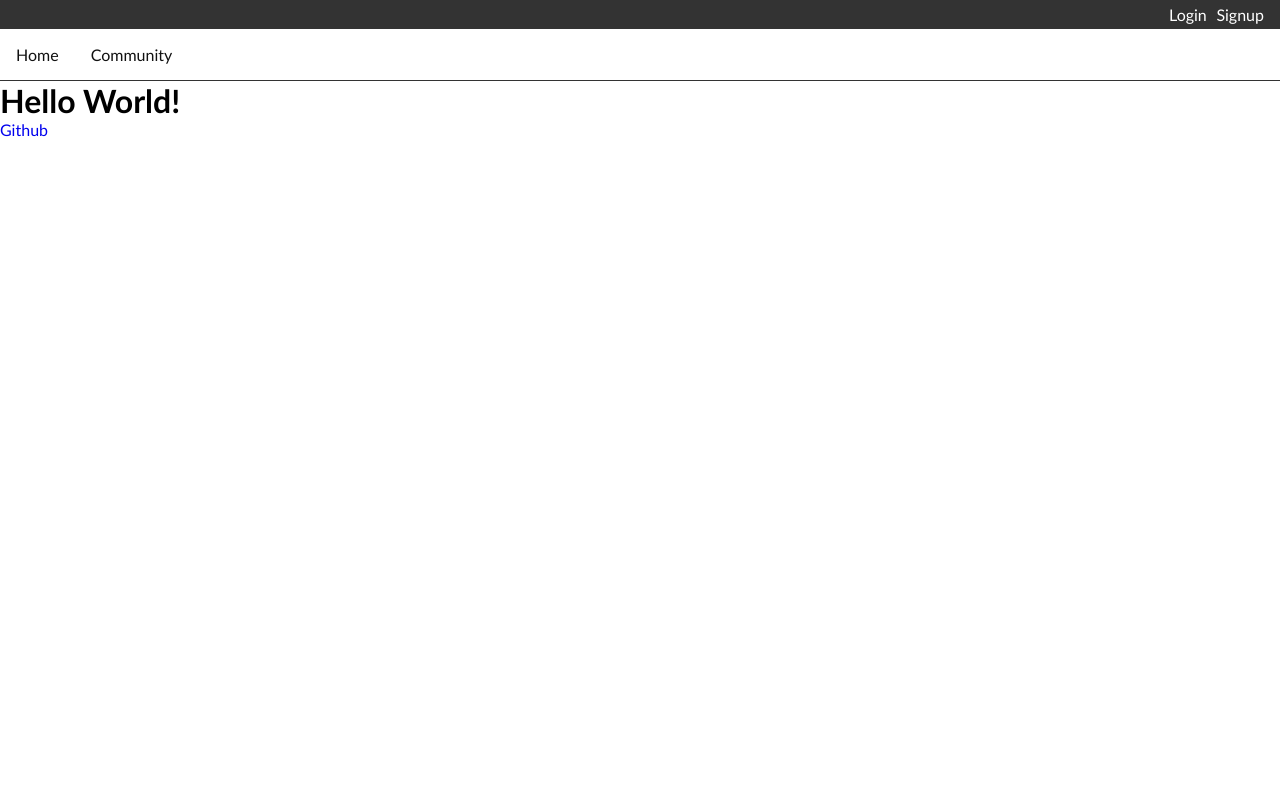
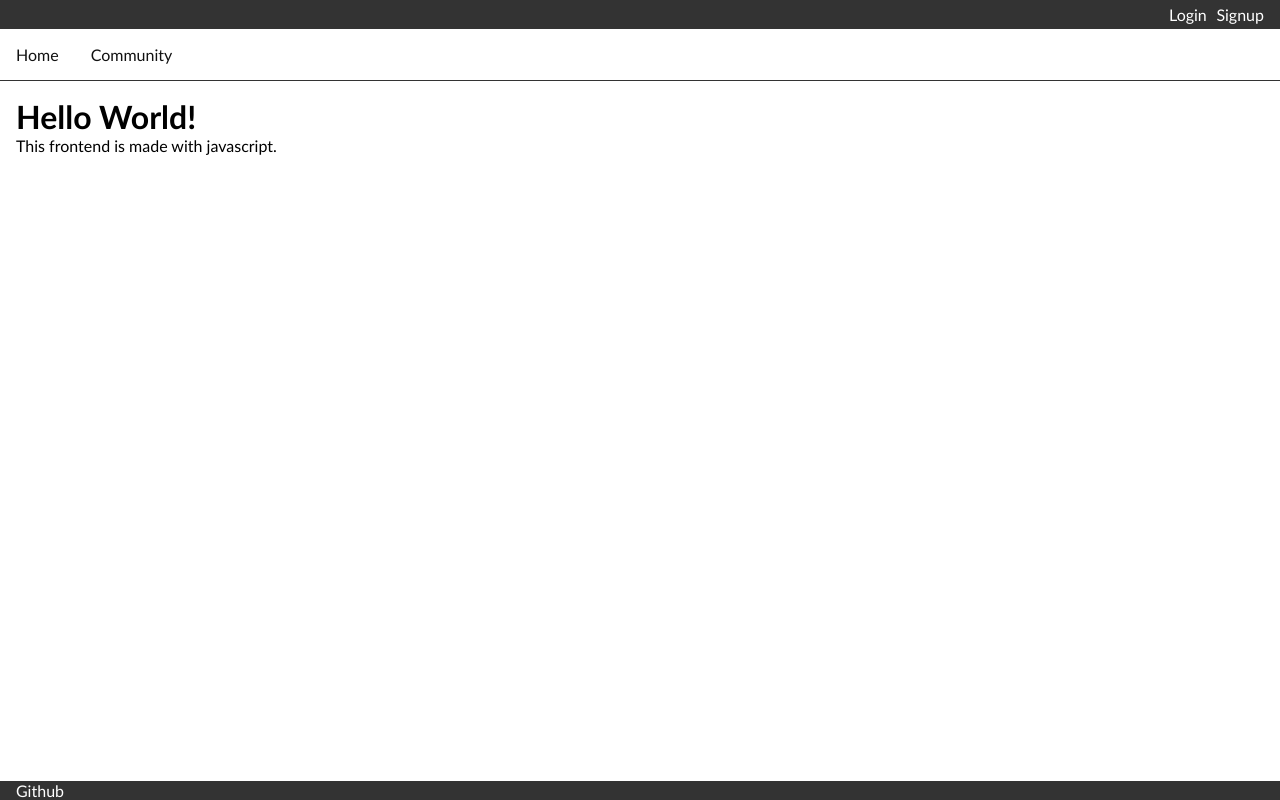
Before and after one commit to fossabot/frontendjs, a plain HTML site: page index.html in a window 1280 px wide. Drawn offline with Linux system fonts and the light colour scheme.

Commit message:
Updated Style.

```diff
--- a/main/css/master.sass
+++ b/main/css/master.sass
@@ -21,6 +21,19 @@ header
     color: #fff
     &:not(:first-child)
       margin-left: .6em
+
+main
+  padding: 1em
+
+footer
+  position: absolute
+  bottom: 0
+  width: 100%
+  padding: 0 1em
+  background: #333
+  a
+    color: #fff
+
 nav
   display: flex
   border-bottom: 1px solid #333
--- a/main/js/frontend.js
+++ b/main/js/frontend.js
@@ -18,4 +18,4 @@
 nav.set([["/","Home"],["#","Community"]]);
 footer.add(["https://github.com/damiantoczek/frontend", "Github"]);
 
-main.add(["h1","Hello World!"]);
+main.add([ ["h1","Hello World!"],["p","This frontend is made with javascript."] ]);
```
Also changed, not shown: main/css/master.min.css.
